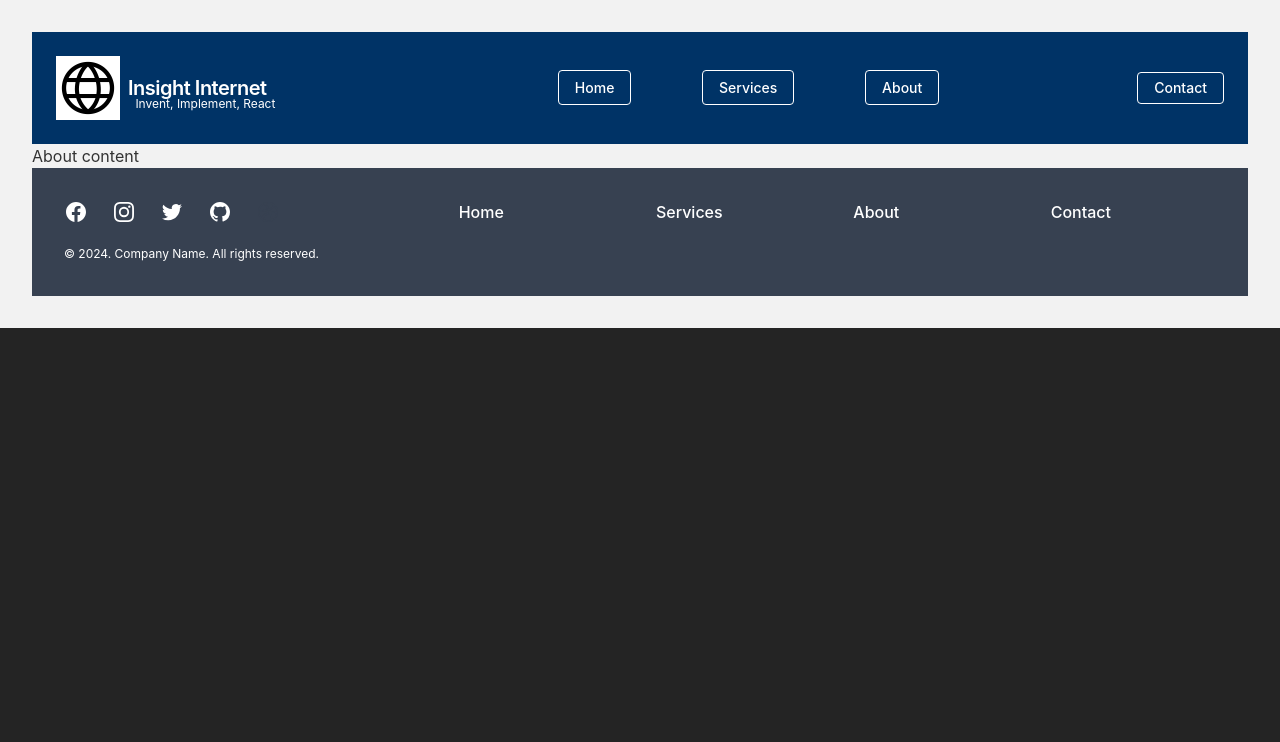
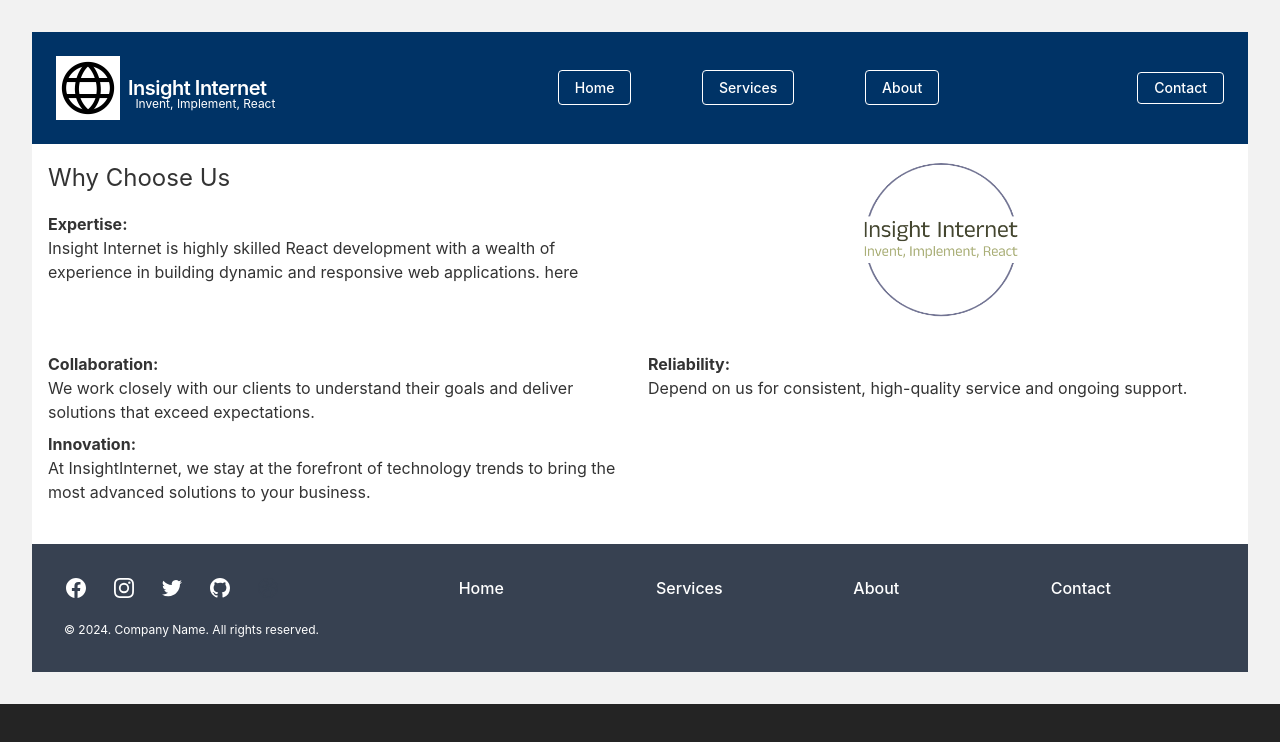
Before and after one commit to matherton/insightinternetApp, a Vue app: page /about in a window 1280 px wide. Shown: the top 742 px of the page. Built offline with nearby package versions, Linux system fonts and the light colour scheme.

Commit message:
finished About page content

```diff
--- a/src/components/pages/About.vue
+++ b/src/components/pages/About.vue
@@ -1,9 +1,24 @@
+<script setup>
+import Page from "../Page.vue";
+</script>
+
 <template>
-  <div>About content</div>
+  <Page
+    title1="Why Choose Us"
+    subTitle1="Expertise:"
+    copy1="Insight Internet is highly skilled React development with a wealth of experience in building dynamic and responsive web applications."
+    img2ndCol="II-logo-clean"
+    subTitle2="Collaboration:"
+    copy2="We work closely with our clients to understand their goals and deliver solutions that exceed expectations."
+    subTitle3="Innovation:"
+    copy3="At InsightInternet, we stay at the forefront of technology trends to bring the most advanced solutions to your business."
+    subTitle4="Reliability:"
+    copy4="Depend on us for consistent, high-quality service and ongoing support."
+  />
 </template>
+
 <script>
 export default {
   name: "About",
 };
 </script>
-<style lang=""></style>
```
